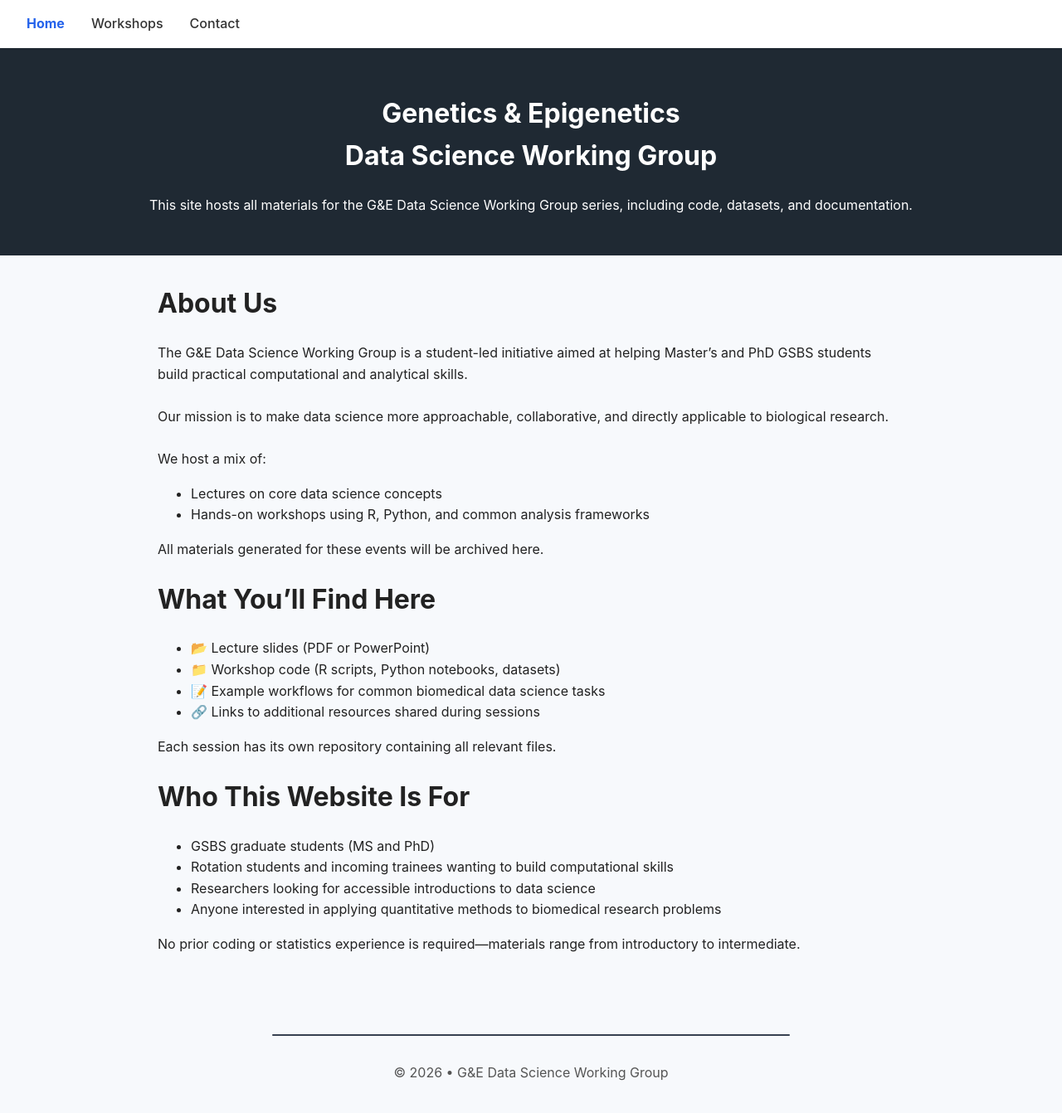
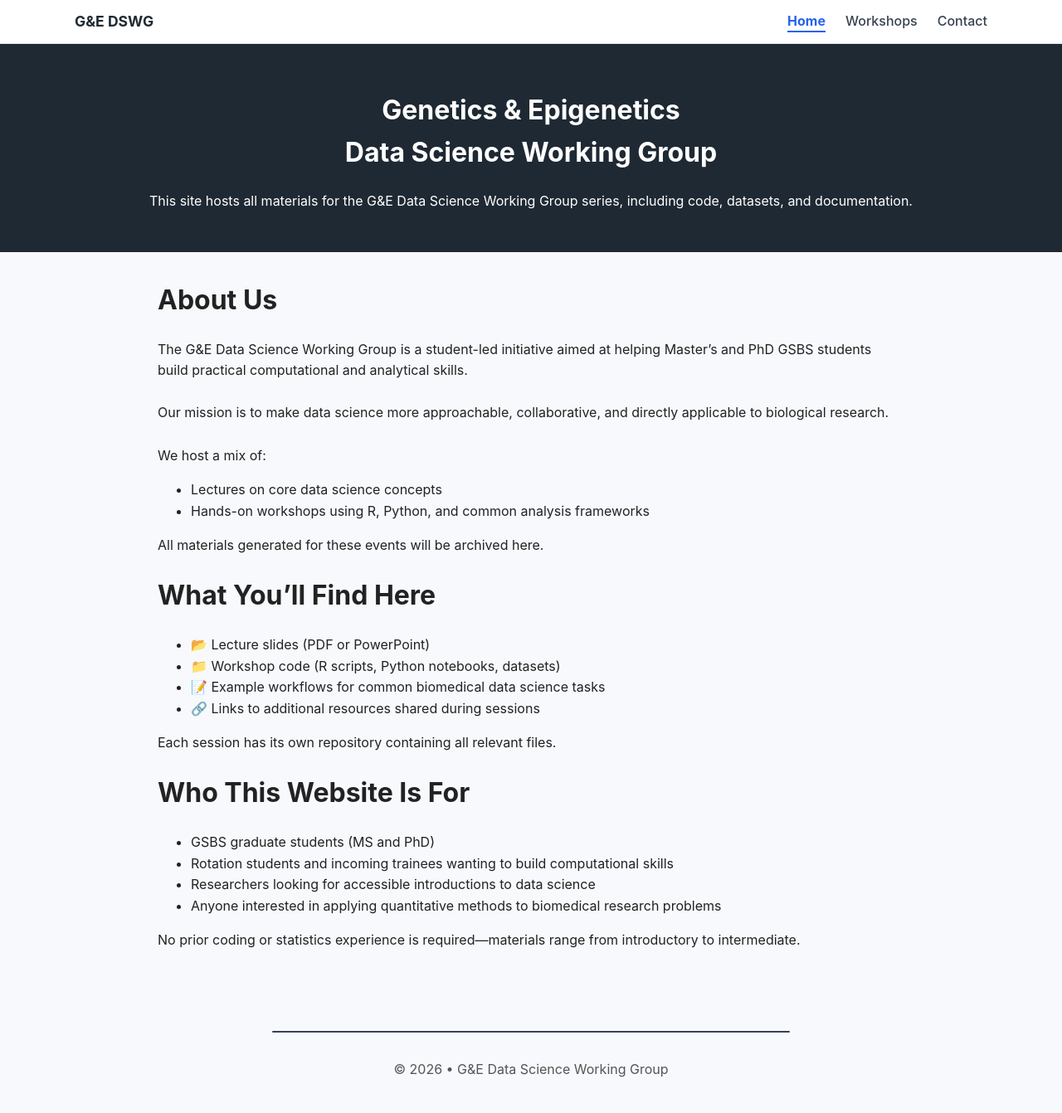
Before and after one commit to GSBS-DSWG/GSBS-DSWG.github.io, a Jekyll site: the page built from index.html, in a window 1280 px wide and 1355 px high. Shown: the top 1342 px of the window at 83% size. Built offline with Jekyll 4.4.1, drawn with Linux system fonts in a browser that asks for light colours.

```diff
--- a/_includes/navbar.html
+++ b/_includes/navbar.html
@@ -1,17 +1,4 @@
-<nav>
-  <ul>
-    <li class="{% if page.nav == 'home' %}active{% endif %}">
-      <a href="{{ site.baseurl }}/index.html">Home</a>
-    </li>
-    <li class="{% if page.nav == 'workshops' %}active{% endif %}">
-      <a href="{{ site.baseurl }}/workshops/index.html">Workshops</a>
-    </li>
-    <li class="{% if page.nav == 'contact' %}active{% endif %}">
-      <a href="{{ site.baseurl }}/contact.html">Contact</a>
-    </li>
-  </ul>
-</nav>
-<!-- <nav class="navbar">
+<nav class="navbar">
   <div class="nav-container">
     <div class="nav-logo">
       <a href="{{ site.baseurl }}/">G&E DSWG</a>
@@ -41,4 +28,4 @@
       </li>
     </ul>
   </div>
-</nav> -->
+</nav>
--- a/assets/style.css
+++ b/assets/style.css
@@ -38,50 +38,59 @@
 }
 
 
-/* =======================
-   Navbar styling
-   ======================= */
-nav {
-  background-color: #ffffff;
-  padding: 1rem 2rem;
-  box-shadow: 0 1px 4px rgba(0,0,0,0.08);
+/* =====================
+   NAVBAR
+   ===================== */
+
+.navbar {
+  background: #ffffff;
+  border-bottom: 1px solid #e5e7eb;
   position: sticky;
   top: 0;
   z-index: 1000;
 }
 
-nav ul {
+.nav-container {
+  max-width: 1100px;
+  margin: 0 auto;
+  padding: 0.75rem 1rem;
   display: flex;
-  gap: 2rem;
+  align-items: center;
+  justify-content: space-between;
+}
+
+.nav-logo a {
+  font-weight: 700;
+  font-size: 1.1rem;
+  color: #1f2933;
+  text-decoration: none;
+}
+
+.nav-links {
   list-style: none;
+  display: flex;
+  gap: 1.5rem;
   margin: 0;
   padding: 0;
 }
 
-nav ul li a {
+.nav-links a {
   text-decoration: none;
-  color: #333;
+  color: #374151;
   font-weight: 500;
-  transition: color 0.2s;
 }
 
-nav ul li a:hover {
+.nav-links a:hover {
   color: #2563eb;
 }
 
-nav ul li.active a {
+/* Active page */
+.nav-links a.active {
   color: #2563eb;
-  font-weight: bold;
+  font-weight: 700;
+  border-bottom: 2px solid #2563eb;
+  padding-bottom: 2px;
 }
-
-/* Responsive: stack nav items on small screens */
-@media (max-width: 600px) {
-  nav ul {
-    flex-direction: column;
-    gap: 1rem;
-  }
-}
-
 
 /* =====================
    MOBILE MENU
```
